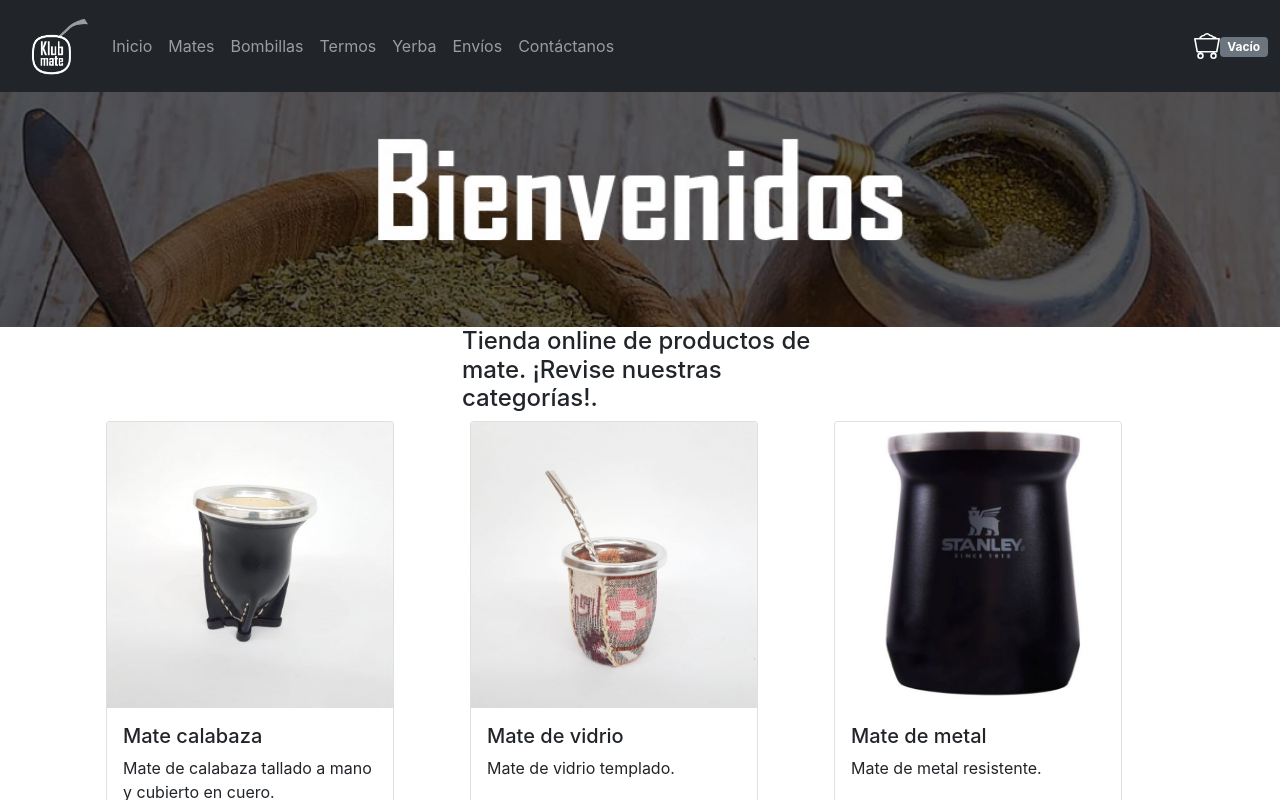
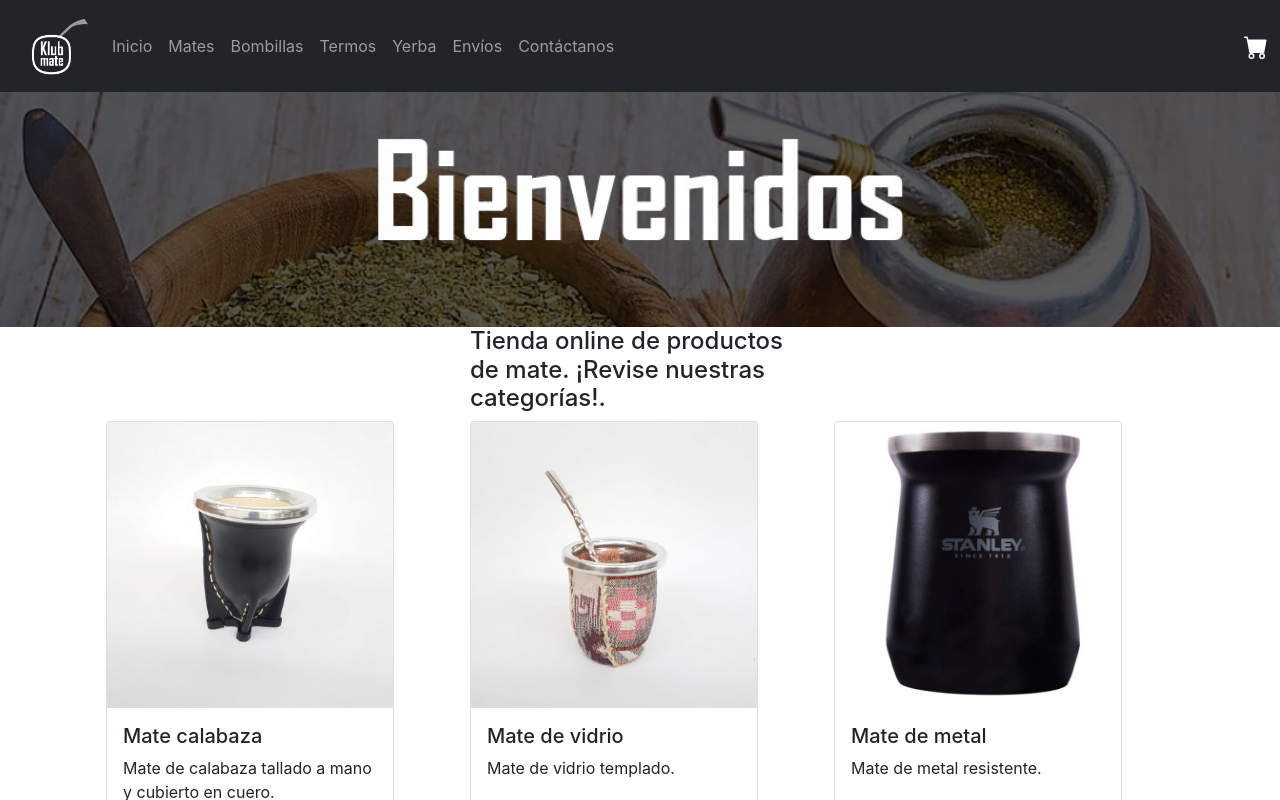
Before and after one commit to ropreller/matestore, a React (Create React App) app: page / in a window 1280 px wide. Shown: the top 800 px of the page. Built offline with nearby package versions, Linux system fonts and the light colour scheme.

Commit message:
Añadida librría Icons Bootstrap y Swal

```diff
--- a/package.json
+++ b/package.json
@@ -10,8 +10,11 @@
     "react": "^17.0.2",
     "react-bootstrap": "^2.0.0-rc.0",
     "react-dom": "^17.0.2",
+    "react-icons": "^4.3.1",
     "react-router-dom": "^5.2.0",
     "react-scripts": "4.0.3",
+    "sweetalert2": "^11.1.10",
+    "sweetalert2-react-content": "^4.2.0",
     "web-vitals": "^1.1.2"
   },
   "scripts": {
--- a/src/components/ItemListContainer/ItemList/Item/ItemDetail.js
+++ b/src/components/ItemListContainer/ItemList/Item/ItemDetail.js
@@ -3,6 +3,9 @@ import { Card, Button } from "react-bootstrap";
 import ItemCount from "../../../itemCount/ItemCount";
 import { Link } from "react-router-dom";
 import { Context } from "../../../../context/CartContext";
+import Swal from 'sweetalert2';
+import withReactContent from 'sweetalert2-react-content'
+const MySwal = withReactContent(Swal)
 
 
 export const ItemDetail = ({ id, nombre, desc, valor, imagen, stock }) => {
@@ -12,7 +15,18 @@ export const ItemDetail = ({ id, nombre, desc, valor, imagen, stock }) => {
     const agregar = (props) => {
         setBuy(true);
         onAdd({ id, nombre, valor, imagen }, props.unidades)
-        alert(`agregaste ${props.unidades} al carrito`)
+        //alert(`agregaste ${props.unidades} al carrito`)
+        MySwal.fire({
+            title: <p>Hello World</p>,
+            footer: 'Copyright 2022',
+            didOpen: () => {
+              // `MySwal` is a subclass of `Swal`
+              //   with all the same instance & static methods
+              MySwal.clickConfirm()
+            }
+          }).then(() => {
+            return MySwal.fire(<p>agregaste {props.unidades} al carrito</p>)
+          })
     }
 
 
--- a/src/components/Navbar/CarritoIcono.js
+++ b/src/components/Navbar/CarritoIcono.js
@@ -1,15 +1,13 @@
 import React from "react";
+import { BsFillCartFill,BsFillCartPlusFill } from 'react-icons/bs';
 import { Badge } from "react-bootstrap";
 
 const CarritoIcono = (props) => {
 
     return (
         <>
-            <svg xmlns="http://www.w3.org/2000/svg" width="26" height="26" fill="currentColor" className="bi bi-minecart-loaded" viewBox="0 0 16 16">
-                <path d="M4 15a1 1 0 1 1 0-2 1 1 0 0 1 0 2zm0 1a2 2 0 1 0 0-4 2 2 0 0 0 0 4zm8-1a1 1 0 1 1 0-2 1 1 0 0 1 0 2zm0 1a2 2 0 1 0 0-4 2 2 0 0 0 0 4zM.115 3.18A.5.5 0 0 1 .5 3h15a.5.5 0 0 1 .491.592l-1.5 8A.5.5 0 0 1 14 12H2a.5.5 0 0 1-.491-.408l-1.5-8a.5.5 0 0 1 .106-.411zm.987.82 1.313 7h11.17l1.313-7H1.102z" />
-                <path fillRule="evenodd" d="M6 1a2.498 2.498 0 0 1 4 0c.818 0 1.545.394 2 1 .67 0 1.552.57 2 1h-2c-.314 0-.611-.15-.8-.4-.274-.365-.71-.6-1.2-.6-.314 0-.611-.15-.8-.4a1.497 1.497 0 0 0-2.4 0c-.189.25-.486.4-.8.4-.507 0-.955.251-1.228.638-.09.13-.194.25-.308.362H3c.13-.147.401-.432.562-.545a1.63 1.63 0 0 0 .393-.393A2.498 2.498 0 0 1 6 1z" />
-            </svg>
-            <Badge bg="secondary">{(props.items>0) ? props.items : 'Vacío'}</Badge>
+        {(props.items>0) ? <><BsFillCartPlusFill size="1.5em" /><Badge>{props.items}</Badge></> : <BsFillCartFill size="1.5em"/> }
+
         </>
     )
 }
--- a/src/context/CartContext.js
+++ b/src/context/CartContext.js
@@ -1,4 +1,7 @@
 import React, { useState } from "react";
+import Swal from 'sweetalert2';
+import withReactContent from 'sweetalert2-react-content'
+const MySwal = withReactContent(Swal)
 
 const Context = React.createContext();
 
@@ -30,7 +33,17 @@ const CartFunction = ({ children }) => {
         setCart([]);
         setTotal(0);
         setUnidades(0);
-        alert('Items borrados del carrito');
+        MySwal.fire({
+            title: <p>Hello World</p>,
+            footer: 'Copyright 2022',
+            didOpen: () => {
+              // `MySwal` is a subclass of `Swal`
+              //   with all the same instance & static methods
+              MySwal.clickConfirm()
+            }
+          }).then(() => {
+            return MySwal.fire(<p>Se ha vaciado el carrito.</p>)
+          })
     }
 
     return <Context.Provider value={{ cart, unidades, total, onAdd, onClear }}>
--- a/src/pages/Home.js
+++ b/src/pages/Home.js
@@ -7,7 +7,7 @@ import ItemDetailContainer from '../components/ItemListContainer/ItemList/Item/I
 import { BrowserRouter, Switch, Route } from 'react-router-dom';
 import { CartFunction } from '../context/CartContext';
 import Cart from '../components/cart/Cart';
-import { Container, Row } from "react-bootstrap";
+import { Container, Row, Col } from "react-bootstrap";
 
 
 const Home = () => {
@@ -19,6 +19,7 @@ const Home = () => {
                     <ImgFront />
                     <Container>
                         <Row>
+                            <Col>
                                 <Switch>
                                     <Route exact path="/">
                                         <Welcome />
@@ -43,6 +44,7 @@ const Home = () => {
                                         <h1>Página no encontrada</h1>
                                     </Route>
                                 </Switch>
+                            </Col>
                         </Row>
                     </Container>
 
```
Also changed, not shown: 1 other file (tests, documents, lock files or other folders). Lines whose indentation alone changed are shown as unchanged.
